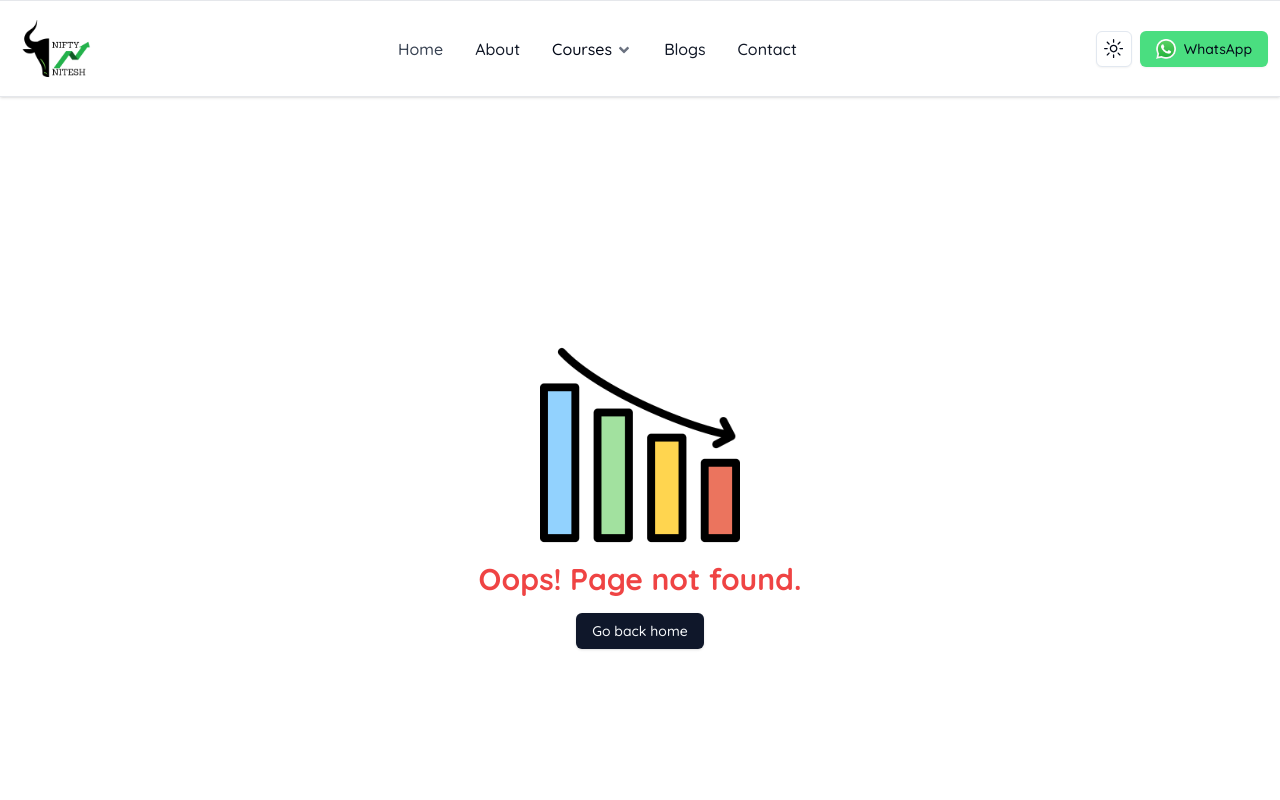
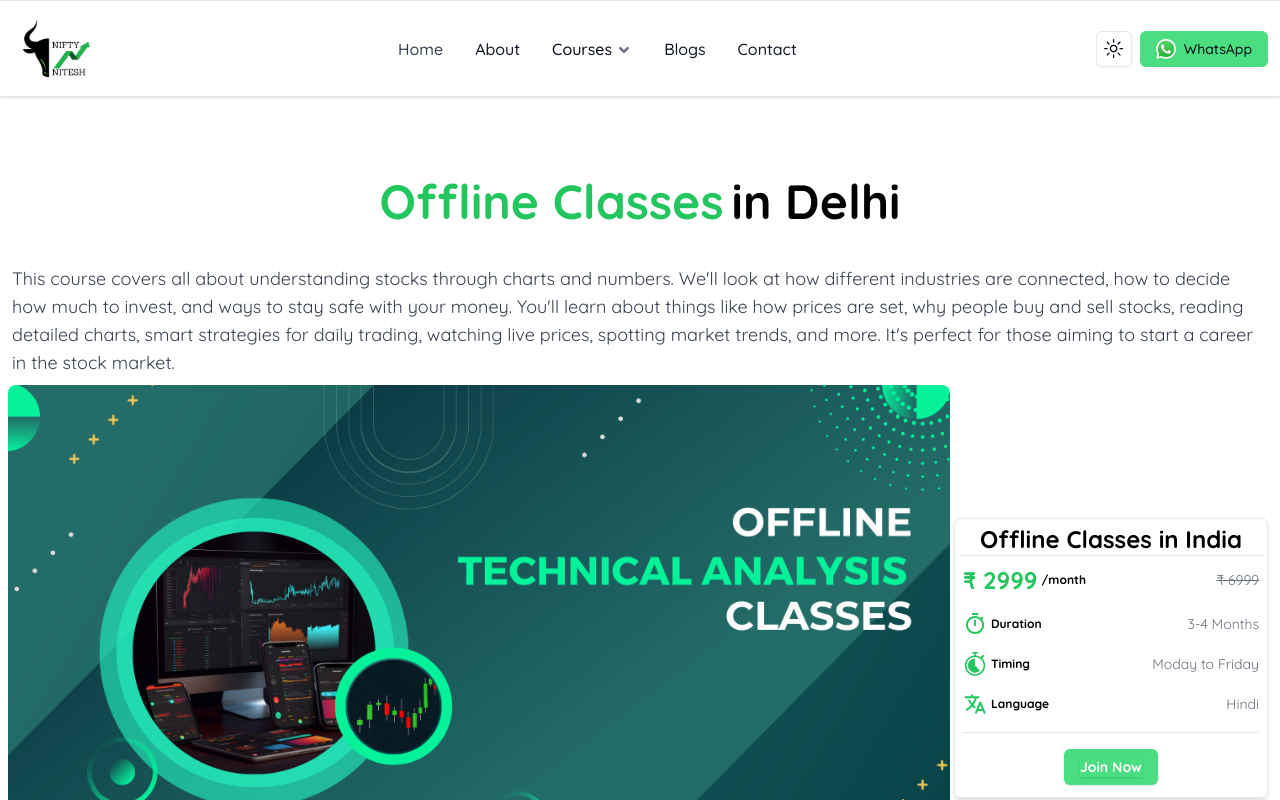
Before and after one commit to riteshk-007/Nifty-Nitesh, a Next.js app: page /offline-classes in a window 1280 px wide. Before the commit this address had no page. Shown: the top 800 px of the page. Built offline with nearby package versions, Linux system fonts and the light colour scheme.

Commit message:
Update links and text in Cards and Navbar components, and add area to TopSection component

```diff
--- a/app/components/Cards.jsx
+++ b/app/components/Cards.jsx
@@ -87,7 +87,7 @@ export const Card = [
     price: 2999,
     discount: 6999,
     paymentType: "monthly",
-    link: "/",
+    link: "/offline-classes",
     btnText: "Enroll Now",
   },
   {
--- a/app/components/Navbar.jsx
+++ b/app/components/Navbar.jsx
@@ -150,7 +150,7 @@ const Navbar = () => {
                         </li>
                         <li>
                           <Link
-                            href="/"
+                            href="/offline-classes"
                             className="block px-4 py-2 hover:bg-gray-100 dark:hover:bg-gray-600 dark:hover:text-white"
                           >
                             Offline Courses
--- a/app/courses/TopSection.jsx
+++ b/app/courses/TopSection.jsx
@@ -16,13 +16,14 @@ const Top = ({
   lang,
   message,
   description,
+  area,
 }) => {
   return (
     <>
       <h1 className="text-2xl sm:text-3xl md:text-4xl lg:text-5xl flex items-center justify-center gap-2 font-bold text-black dark:text-white mt-5 mb-3 sm:mt-10 sm:mb-5 md:mt-20 md:mb-10 ml-3 sm:ml-0 text-center">
-        <p className="text-green-500 dark:text-green-400">{head}</p> in India
+        <p className="text-green-500 dark:text-green-400">{head}</p> in {area}
       </h1>
-      <p className="text-xs md:text-sm lg:text-lg  text-gray-500 dark:text-gray-300 text-start px-3">
+      <p className="text-xs md:text-sm lg:text-lg  text-gray-700 dark:text-gray-300 text-start px-3">
         {description}
       </p>
 
--- /dev/null
+++ b/app/offline-classes/page.js
@@ -0,0 +1,33 @@
+import React from "react";
+import Top from "../courses/TopSection";
+
+export const metadata = {
+  title: "Offline Classes",
+  description: "Offline Classes in India",
+  kewords: "Offline Classes, Offline Classes in India",
+};
+const Offline = () => {
+  let message = "I'm interested in offline classes";
+  let encodedMessage = encodeURIComponent(message);
+  return (
+    <div className="w-full items-center justify-center md:flex-col flex-row ">
+      <Top
+        head={"Offline Classes"}
+        area={"Delhi"}
+        img={"/course/img2.png"}
+        title={"Offline Classes in India"}
+        price={"2999"}
+        discount={"6999"}
+        duration={"3-4 Months"}
+        time={"Moday to Friday"}
+        lang={"Hindi"}
+        message={encodedMessage}
+        description={
+          "This course covers all about understanding stocks through charts and numbers. We'll look at how different industries are connected, how to decide how much to invest, and ways to stay safe with your money. You'll learn about things like how prices are set, why people buy and sell stocks, reading detailed charts, smart strategies for daily trading, watching live prices, spotting market trends, and more. It's perfect for those aiming to start a career in the stock market."
+        }
+      />
+    </div>
+  );
+};
+
+export default Offline;
--- a/app/online-classes/page.js
+++ b/app/online-classes/page.js
@@ -1,4 +1,4 @@
-import Top from "../courses/topSection";
+import Top from "../courses/TopSection";
 
 export const metadata = {
   title: "Online Classes",
@@ -13,6 +13,7 @@ const Online = () => {
     <div className="w-full items-center justify-center md:flex-col flex-row ">
       <Top
         head={"Online Classes"}
+        area={"India"}
         img={"/course/img3.png"}
         title={"Online Classes in India"}
         price={"2666"}
```
